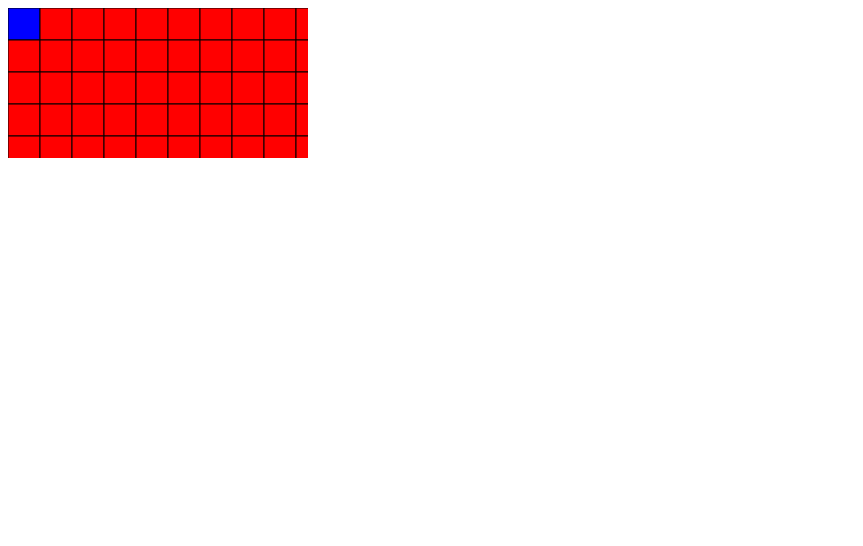
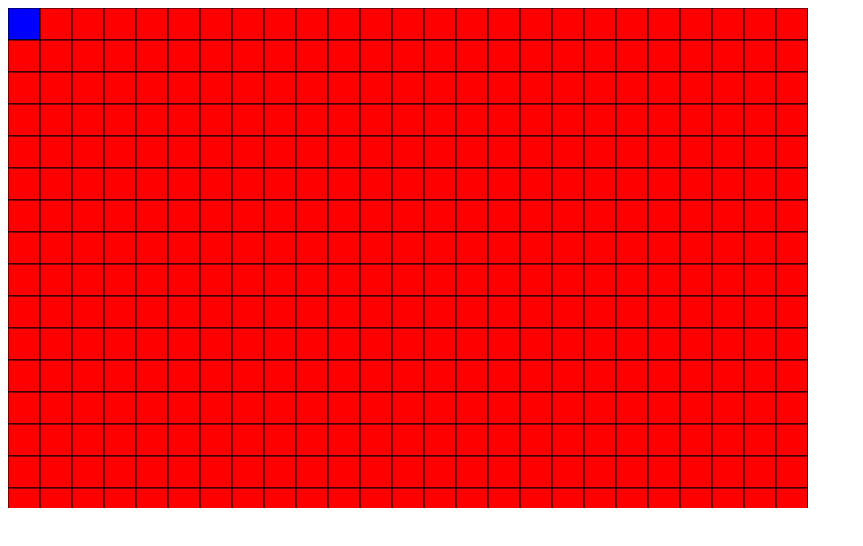
Before and after one commit to pbrn46/quiles, a React (Create React App) app: page / in a window 1280 px wide. Shown: the top 546 px of the page, without its empty margins (0-863 px from the left). Built offline with nearby package versions, Linux system fonts and the light colour scheme.

Commit message:
Global state added.

```diff
--- a/src/App.js
+++ b/src/App.js
@@ -1,12 +1,15 @@
 import React from 'react'
 import './App.scss'
 import Main from './components/Main';
+import { StoreProvider } from './store'
 
 function App() {
   return (
-    <div className="App">
-      <Main />
-    </div>
+    <StoreProvider>
+      <div className="App">
+        <Main />
+      </div>
+    </StoreProvider>
   )
 }
 
--- a/src/components/Game/index.js
+++ b/src/components/Game/index.js
@@ -1,47 +1,27 @@
-import React, { useState, useRef, useEffect, useCallback } from 'react'
+import React, { useRef, useEffect, useCallback } from 'react'
+import { useStore } from '../../store'
+import KeyController from '../KeyController';
 
 function Game() {
-  var [state, setState] = useState({
-    level: {
-      width: 50,
-      height: 30,
-    },
-    sprites: {
-      hero: {
-        x: 0,
-        y: 0,
-      },
-    },
-    config: {
-      game: {
-        width: 300,
-        height: 200,
-      },
-      tile: {
-        width: 32,
-        height: 32,
-      },
-    },
-  })
+  var [state] = useStore()
   var canvasRef = useRef()
 
   const draw = useCallback(() => {
     const ctx = canvasRef.current.getContext('2d')
     if (!ctx) return
     const hero = state.sprites.hero
-    ctx.clearRect(0, 0, state.config.game.width, state.config.game.height)
-    for (let y = 0; y < state.level.height; y++) {
-      for (let x = 0; x < state.level.width; x++) {
-        var xPx = state.config.tile.width * x
-        var yPx = state.config.tile.height * y
+    ctx.clearRect(0, 0, state.config.canvas.width, state.config.canvas.height)
+    for (let y = 0; y < state.map.height; y++) {
+      for (let x = 0; x < state.map.width; x++) {
+        var xPx = state.config.tiles.width * x
+        var yPx = state.config.tiles.height * y
         ctx.fillStyle = "red"
         if (hero.x === x && hero.y === y)
           ctx.fillStyle = "blue"
         ctx.strokeStyle = "#000000"
         ctx.lineWidth = 1
-        // ctx.fillRect(xPx, yPx, state.config.tile.width, state.config.tile.height)
-        ctx.fillRect(xPx, yPx, state.config.tile.width, state.config.tile.height)
-        ctx.strokeRect(xPx, yPx, state.config.tile.width, state.config.tile.height)
+        ctx.fillRect(xPx, yPx, state.config.tiles.width, state.config.tiles.height)
+        ctx.strokeRect(xPx, yPx, state.config.tiles.width, state.config.tiles.height)
       }
     }
   }, [state])
@@ -50,35 +30,10 @@ function Game() {
   useEffect(() => {
     window.requestAnimationFrame(draw)
   }, [draw])
-  useEffect(() => {
-    const handleKeyDown = (e) => {
-      console.log(e.key)
-      switch (e.key) {
-        case 'ArrowUp':
-          // state.sprites.hero.y--;
-          break
-        case 'ArrowDown':
-          // state.sprites.hero.y++;
-          break
-        case 'ArrowLeft':
-          // state.sprites.hero.x--;
-          break
-        case 'ArrowRight':
-          // state.sprites.hero.x++;
-          break
-        default:
-      }
-    }
-    const handleKeyUp = (e) => { }
-    window.addEventListener('keydown', handleKeyDown)
-    window.addEventListener('keyup', handleKeyUp)
-    return () => {
-      window.removeEventListener('keydown', handleKeyDown)
-      window.removeEventListener('keyup', handleKeyUp)
-    }
-  }, [state])
-  console.log(state)
-  return <canvas width={state.config.width} height={state.config.height} ref={canvasRef}></canvas>
+  return <>
+    <KeyController />
+    <canvas width={state.config.canvas.width} height={state.config.canvas.height} ref={canvasRef}></canvas>
+  </>
 }
 
 export default Game
--- /dev/null
+++ b/src/components/KeyController/index.js
@@ -0,0 +1,38 @@
+import { useEffect } from 'react'
+import { useStore } from '../../store';
+
+function KeyController() {
+  var [state, dispatch] = useStore()
+
+  useEffect(() => {
+    const handleKeyDown = (e) => {
+      console.log(e.key)
+      switch (e.key) {
+        case 'ArrowUp':
+          dispatch({type: 'UPDATE_HERO', y: state.sprites.hero.y - 1})
+          break
+        case 'ArrowDown':
+          dispatch({type: 'UPDATE_HERO', y: state.sprites.hero.y + 1})
+          break
+        case 'ArrowLeft':
+          dispatch({type: 'UPDATE_HERO', x: state.sprites.hero.x - 1})
+          break
+        case 'ArrowRight':
+          dispatch({type: 'UPDATE_HERO', x: state.sprites.hero.x + 1})
+          break
+        default:
+      }
+    }
+    const handleKeyUp = (e) => { }
+    window.addEventListener('keydown', handleKeyDown)
+    window.addEventListener('keyup', handleKeyUp)
+    return () => {
+      window.removeEventListener('keydown', handleKeyDown)
+      window.removeEventListener('keyup', handleKeyUp)
+    }
+  }, [state, dispatch])
+  return null
+}
+
+
+export default KeyController
--- /dev/null
+++ b/src/store/index.js
@@ -0,0 +1,61 @@
+import React, { useReducer, createContext, useContext } from 'react'
+
+
+const INITIAL_STATE = {
+  sprites: {
+    hero: {
+      x: 0,
+      y: 0,
+    }
+  },
+  map: {
+    width: 60,
+    height: 50,
+    tiles: {},
+  },
+  config: {
+    canvas: {
+      width: 800,
+      height: 500,
+    },
+    tiles: {
+      width: 32,
+      height: 32,
+    }
+  }
+}
+
+var context = createContext(null)
+
+function reducer(state, action) {
+  return {
+    ...state,
+    sprites: spritesReducer(state.sprites, action),
+  }
+}
+
+function spritesReducer(state, action) {
+  return {
+    hero: heroReducer(state.hero, action)
+  }
+}
+function heroReducer(state, action) {
+  switch (action.type) {
+    case 'UPDATE_HERO':
+      var updateMerge = { ...action }
+      delete updateMerge.type
+      return { ...state, ...updateMerge }
+    default:
+      throw new Error("Invalid action type.")
+  }
+}
+
+export function StoreProvider({ children }) {
+  var [state, dispatch] = useReducer(reducer, INITIAL_STATE)
+  return (<context.Provider value={[state, dispatch]}>{children}</context.Provider>)
+}
+
+export function useStore() {
+  var [state, dispatch] = useContext(context)
+  return [state, dispatch]
+}
```
Also changed, not shown: src/index.css (deleted), 1 other file (tests, documents, lock files or other folders).
